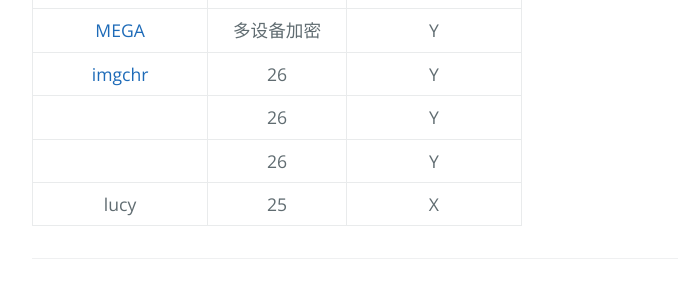
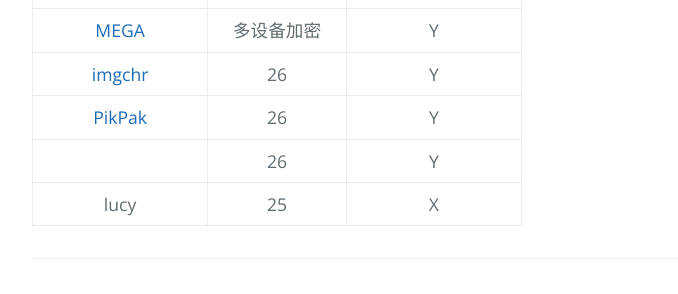
Before and after one commit to AmbroseRen/test, a Jekyll site: the page built from Data/Clouder.md, in a window 1280 px wide. Shown: the part 830-1124 px from the top of the page, without its empty margins (192-870 px from the left). Built offline with Jekyll 4.4.1, drawn with Linux system fonts in a browser that asks for light colours; our own code applies the rules of GitHub Pages for plain Markdown files; the repository's description, which GitHub fills in, is left out.

Commit message:
Update Clouder.md

```diff
--- a/Data/Clouder.md
+++ b/Data/Clouder.md
@@ -20,6 +20,6 @@
 | [onedrive](https://onedrive.live.com/?id=root&cid=D702FA97AA60D8CB) | 微软云盘 | Y |
 | [MEGA](https://mega.nz/fm/XoFHjarT) | 多设备加密 | Y |
 | [imgchr](https://imgchr.com/ambroseren) | 26 | Y |
-| []() | 26 | Y |
+| [PikPak](https://mypikpak.com/) | 26 | Y |
 | []() | 26 | Y |
 | lucy | 25 | X |
```
